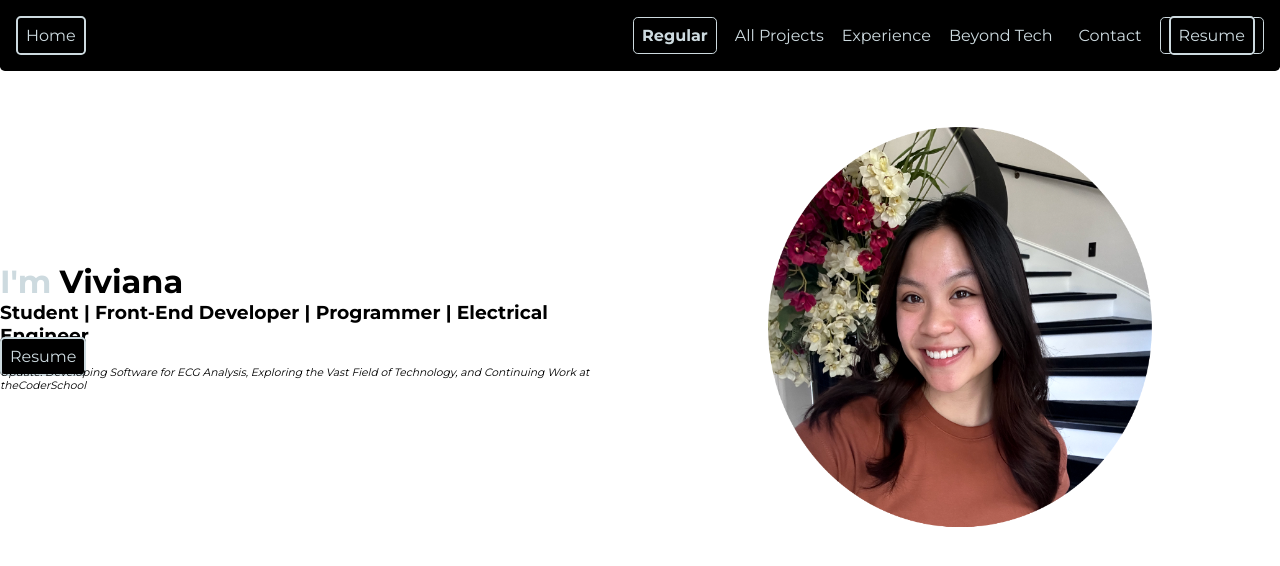
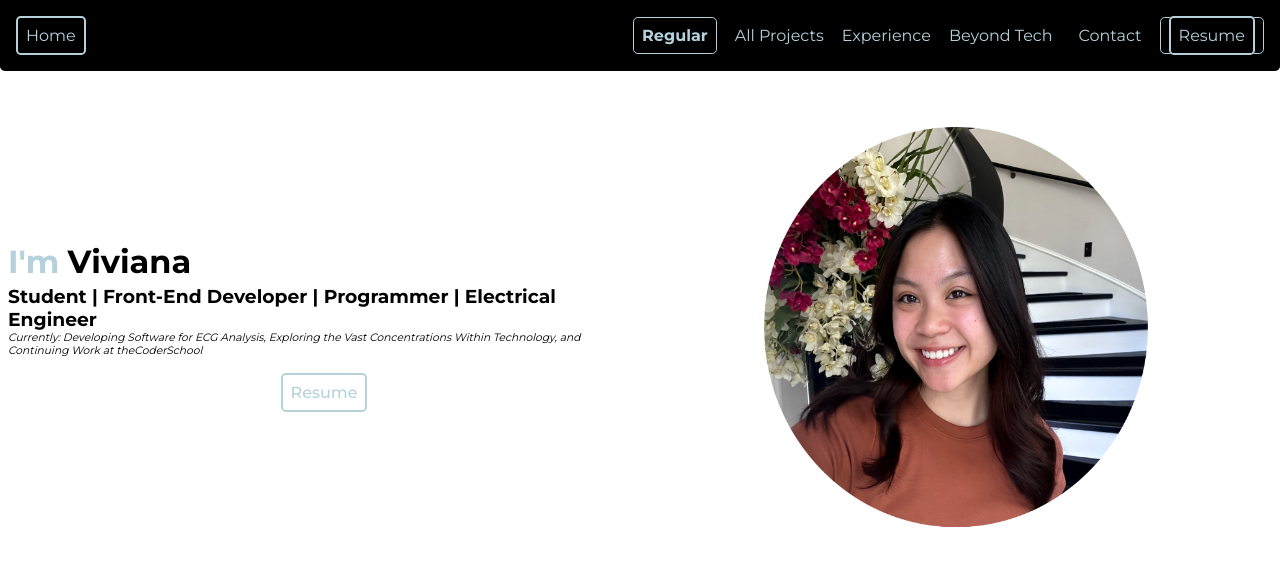
Before and after one commit to tranviviana/tran_portfolio, a React (Create React App) app: page / in a window 1280 px wide. Shown: the top 566 px of the page. Built offline with nearby package versions, Linux system fonts and the light colour scheme.

Commit message:
hero section!

```diff
--- a/src/pages/MainPage.js
+++ b/src/pages/MainPage.js
@@ -11,8 +11,10 @@ export default function MainPage() {
                     <h1> Viviana</h1>
                 </div>
                 <h3>Student | Front-End Developer | Programmer | Electrical Engineer</h3>
-                <Link to="/resume" className="navbar_txt outline">Resume</Link>
-                <h6 style={{fontStyle: 'italic', fontWeight: '400'}}>Update: Developing Software for ECG Analysis, Exploring the Vast Field of Technology, and Continuing Work at theCoderSchool</h6>
+                <h6 style={{fontStyle: 'italic', fontWeight: '400'}}>Currently: Developing Software for ECG Analysis, Exploring the Vast Concentrations Within Technology, and Continuing Work at theCoderSchool</h6>
+                <div className='hero-resume-div'>
+                <Link to="/resume" className="hero-resume-btn" >Resume</Link>
+                </div>
             </div>
             <div className='hero-right'>
                 <FlipImage/>
--- a/src/styles.css
+++ b/src/styles.css
@@ -5,13 +5,13 @@
     padding: 0;
 }
 :root {
-    --blue2black: #CDDADF;
+    --blue2black: #b5d1dc;
     --black2white: #000000;
     --white2blue: #ffffff;
 }
 .dark-mode {
     --blue2black: #1b1111;
-    --white2blue: #CDDADF;
+    --white2blue: #b5d1dc;
     --black2white: #ffffff;
     background-color: var(--white2blue);
     transition: background-color 0.3s ease;
@@ -20,6 +20,7 @@
 body {
     font-family: "Montserrat";
     background-color: var(--white2blue);
+    color: var(--black2white);
 }
 h1, h2, h3, h4, h5, h6 {
     font-family: "Montserrat";
@@ -53,18 +54,44 @@ h1, h2, h3, h4, h5, h6 {
     align-items: center;
     justify-items: center;
     height: 60vh;
+    margin-right: 0.5rem;
+    margin-left: 0.5rem;
+
 }
 .name-container {
     display: flex;
     gap: 0.5rem;
+    margin-bottom: 0.3rem;
 
   }
 .hero-left {
     grid-column: 1;
+
 }
-
 .hero-right {
     grid-column: 2;
+}
+.hero-resume-div{
+    margin-top: 1rem;
+    display: flex;
+    justify-content: center;
+    align-items: center;
+
+}
+.hero-resume-btn {
+    display: inline-flex;
+    cursor: pointer;
+    font-size: 1rem;
+    font-weight:500;
+    color: var(--blue2black);
+    background-color: var(--white2blue);
+    font-family: 'Montserrat';
+    align-self: center;
+    text-decoration: none;
+    border: 2px solid var(--blue2black);
+    border-radius: 0.3rem;
+    padding: 0.5rem;
+
 
 }
 
```
Also changed, not shown: src/images/aboutMe/updates.txt (added).
